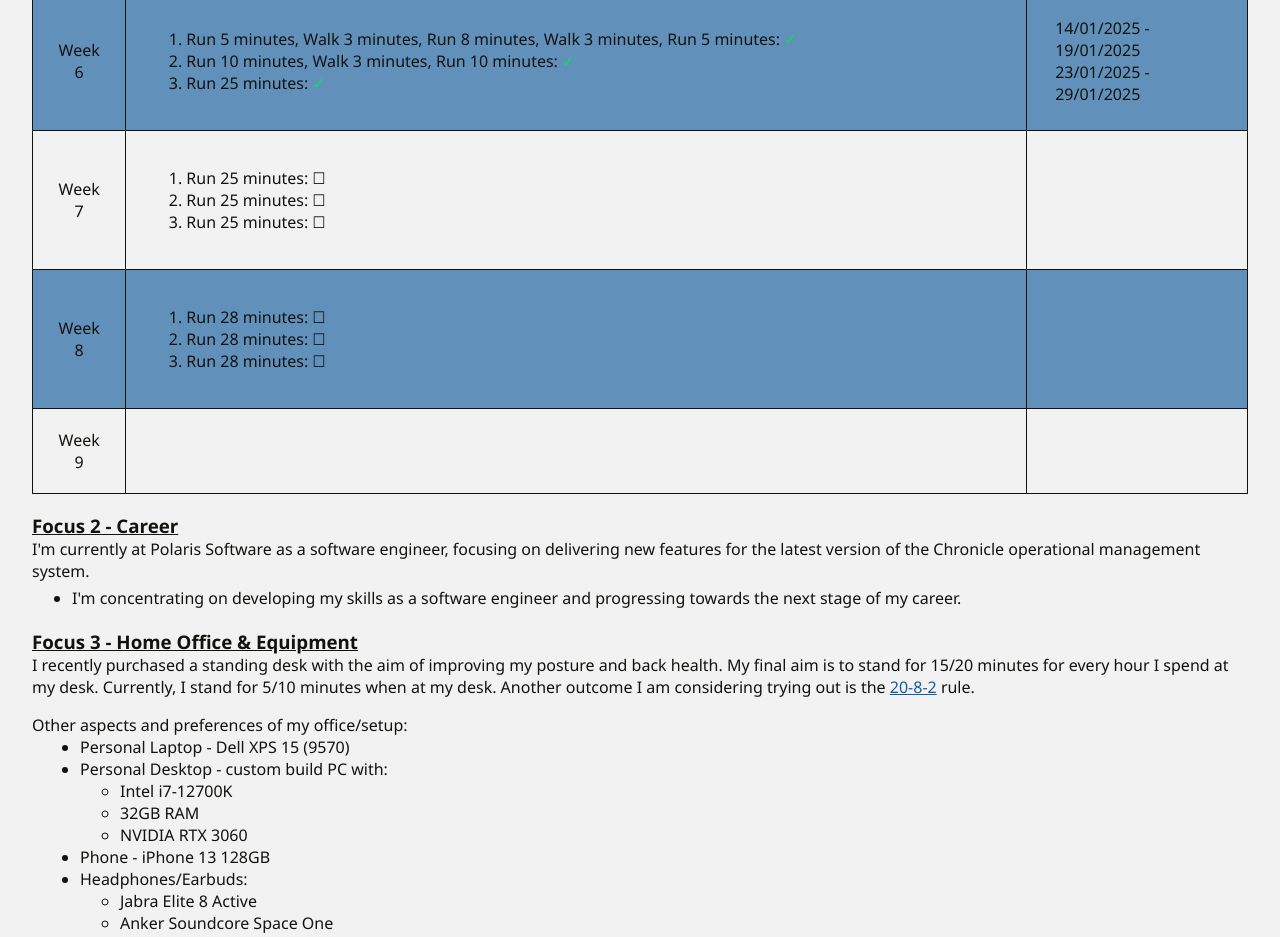
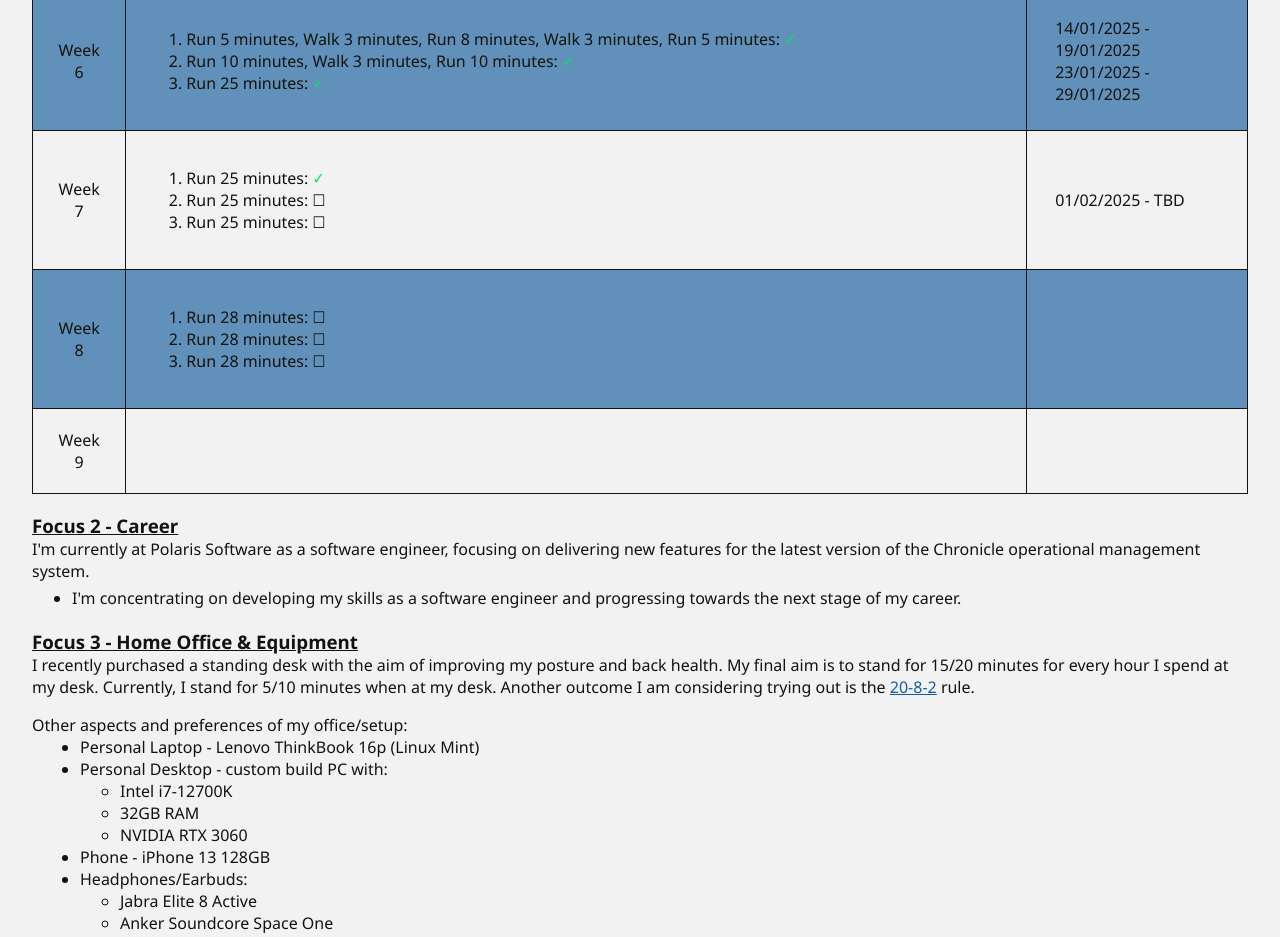
Before and after one commit to JoeSheen/JoeSheen.github.io, an Astro site: page /now in a window 1280 px wide. Shown: the part 1200-2137 px from the top of the page. Built offline with nearby package versions, Linux system fonts and the light colour scheme; Astro itself is replaced by a stand-in of ours.

Commit message:
updated now page

```diff
--- a/src/pages/now.astro
+++ b/src/pages/now.astro
@@ -122,12 +122,16 @@ import Navigation from '../components/Navigation.astro';
                         <td class="week">Week 7</td>
                         <td>
                             <ol>
-                                <li>Run 25 minutes: <span class="ballot-box">&#x2610;</span></li>
+                                <li>Run 25 minutes: <span class="check-mark">&#10003;</span></li>
                                 <li>Run 25 minutes: <span class="ballot-box">&#x2610;</span></li>
                                 <li>Run 25 minutes: <span class="ballot-box">&#x2610;</span></li>
                             </ol>
                         </td>
-                        <td></td>
+                        <td>
+                            <div>
+                                01/02/2025 - TBD
+                            </div>
+                        </td>
                     </tr>
                     <tr>
                         <td class="week">Week 8</td>
@@ -169,7 +173,7 @@ import Navigation from '../components/Navigation.astro';
                 <p class="aspects">Other aspects and preferences of my office/setup:</p>
                 <div class="equipment-list">
                     <ul>
-                        <li>Personal Laptop - Dell XPS 15 (9570)</li>
+                        <li>Personal Laptop - Lenovo ThinkBook 16p (Linux Mint)</li>
                         <li>Personal Desktop - custom build PC with:
                             <ul>
                                 <li>Intel i7-12700K</li>
```
